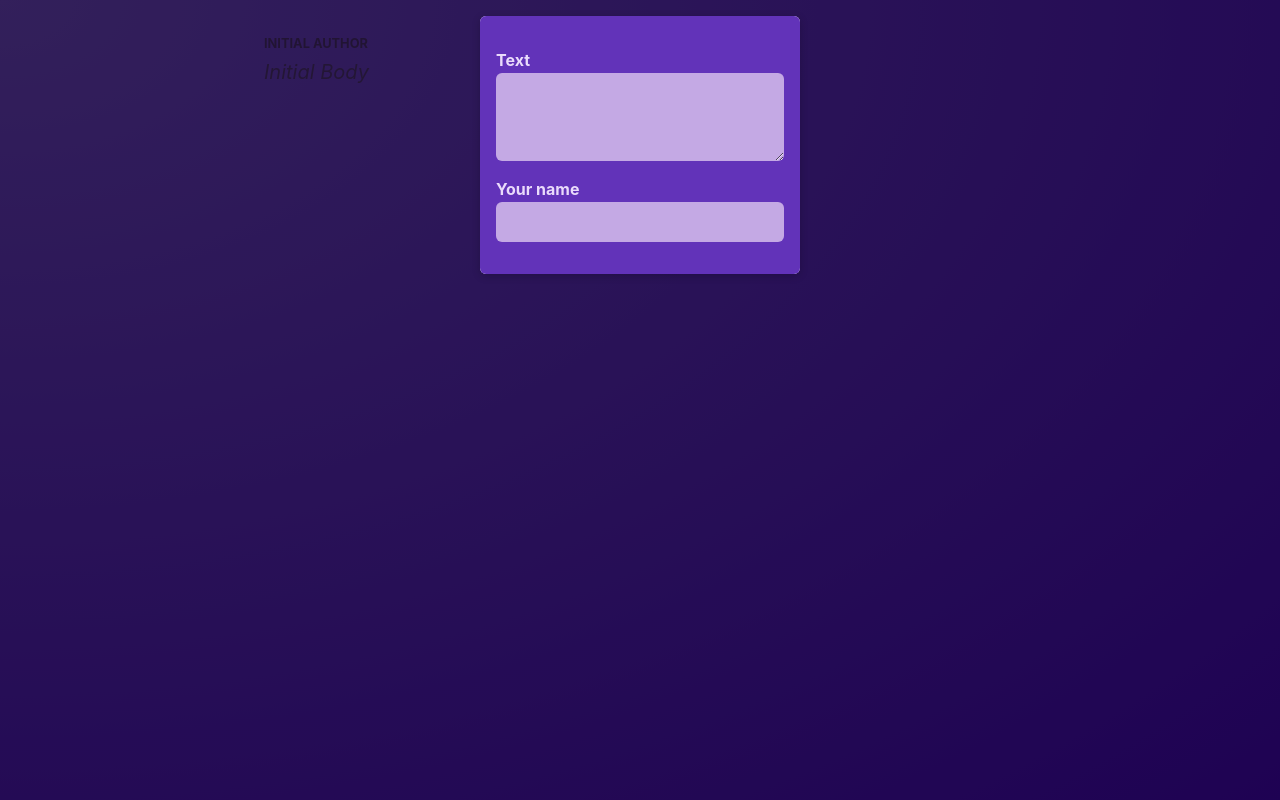
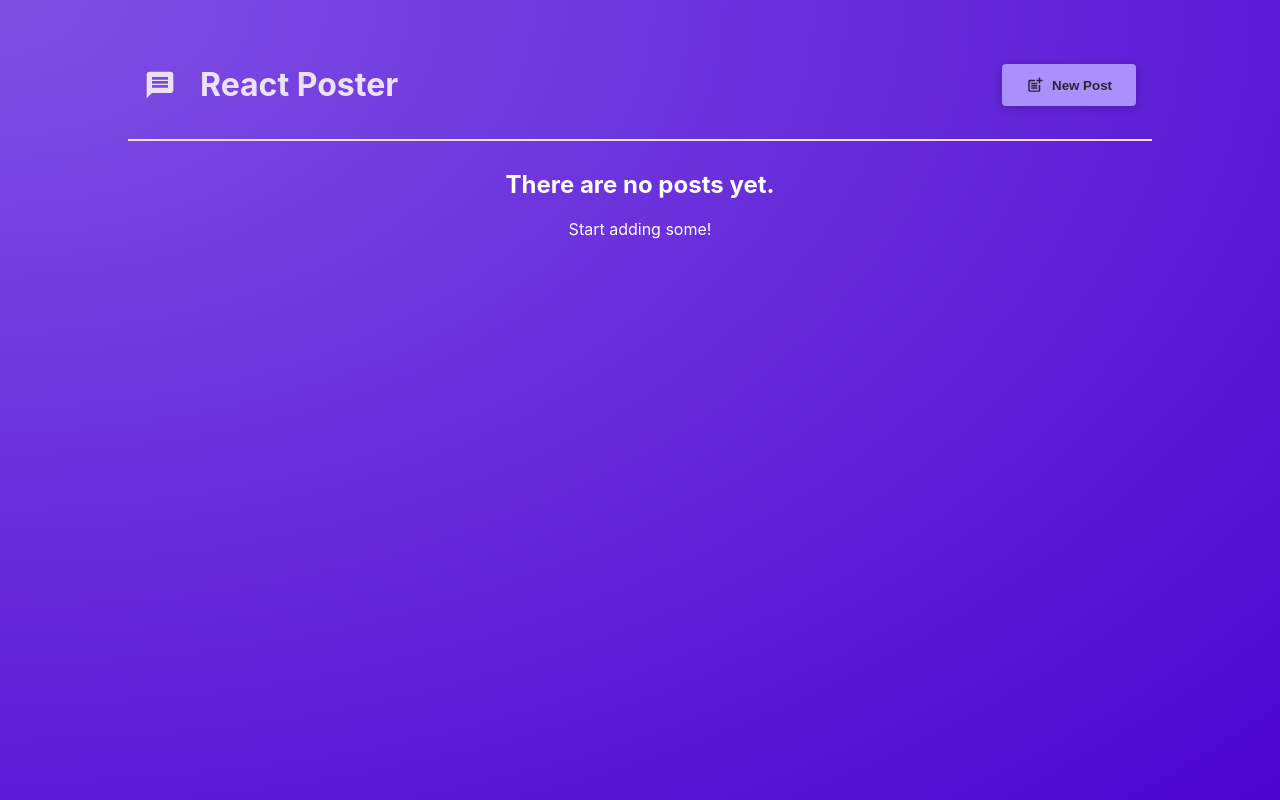
Before and after one commit to harsh141994/React-Basics, a React (Vite) app: page / in a window 1280 px wide. Built offline with nearby package versions, Linux system fonts and the light colour scheme.

Commit message:
handled form, and outputted posts

```diff
--- a/package.json
+++ b/package.json
@@ -10,7 +10,8 @@
   },
   "dependencies": {
     "react": "^18.2.0",
-    "react-dom": "^18.2.0"
+    "react-dom": "^18.2.0",
+    "react-icons": "^5.0.1"
   },
   "devDependencies": {
     "@types/react": "^18.0.17",
--- a/src/App.jsx
+++ b/src/App.jsx
@@ -1,10 +1,29 @@
-import PostsList from "./components/PostsList";
+import { useState } from 'react';
+
+import PostsList from './components/PostsList';
+import MainHeader from './components/MainHeader';
 
 function App() {
+  const [modalIsVisible, setModalIsVisible] = useState(false);
+
+  function showModalHandler() {
+    setModalIsVisible(true);
+  }
+
+  function hideModalHandler() {
+    setModalIsVisible(false);
+  }
+
   return (
-    <main>
-      <PostsList />
-    </main>
+    <>
+      <MainHeader onCreatePost={showModalHandler} />
+      <main>
+        <PostsList
+          isPosting={modalIsVisible}
+          onStopPosting={hideModalHandler}
+        />
+      </main>
+    </>
   );
 }
 
--- /dev/null
+++ b/src/components/MainHeader.jsx
@@ -0,0 +1,22 @@
+import { MdPostAdd, MdMessage } from 'react-icons/md';
+
+import classes from './MainHeader.module.css';
+
+function MainHeader({ onCreatePost }) {
+  return (
+    <header className={classes.header}>
+      <h1 className={classes.logo}>
+        <MdMessage />
+        React Poster
+      </h1>
+      <p>
+        <button className={classes.button} onClick={onCreatePost}>
+          <MdPostAdd size={18} />
+          New Post
+        </button>
+      </p>
+    </header>
+  );
+}
+
+export default MainHeader;
--- /dev/null
+++ b/src/components/MainHeader.module.css
@@ -0,0 +1,36 @@
+.header {
+    /* padding: 2rem 10%; */
+    margin: 2rem 10%;
+    padding: 1rem;
+    text-align: center;
+    display: flex;
+    justify-content: space-between;
+    align-items: center;
+    border-bottom: 2px solid #ece1fa;
+  }
+
+  .logo {
+    font-size: 2rem;
+    display: flex;
+    gap: 1.5rem;
+    align-items: center;
+    color: #ece1fa;
+  }
+
+  .button {
+    display: inline-flex;
+    align-items: center;
+    gap: 0.5rem;
+    padding: 0.75rem 1.5rem;
+    background-color: #a990fb;
+    color: #2a2630;
+    border: none;
+    border-radius: 4px;
+    box-shadow: 0 2px 8px rgba(0, 0, 0, 0.2);
+    cursor: pointer;
+    font-weight: bold;
+  }
+
+  .button:hover {
+    background-color: #8c6cf7;
+  }
--- a/src/components/Modal.jsx
+++ b/src/components/Modal.jsx
@@ -1,13 +1,14 @@
-import classes from "./Modal.module.css";
+import classes from './Modal.module.css';
+
 function Modal({ children, onClose }) {
-  // children is a special prop from the parent (where it is used)
   return (
     <>
       <div className={classes.backdrop} onClick={onClose} />
-      <dialog open={true} className={classes.modal}>
+      <dialog open className={classes.modal}>
         {children}
       </dialog>
     </>
   );
 }
+
 export default Modal;
--- a/src/components/NewPost.jsx
+++ b/src/components/NewPost.jsx
@@ -1,17 +1,44 @@
-import classes from "./NewPost.module.css";
-import { useState } from "react";
+import { useState } from 'react';
 
-function NewPost(props) {   // props is something we automatically get (this is passed from the parent)
+import classes from './NewPost.module.css';
+
+function NewPost({ onCancel, onAddPost}) {
+  const [enteredBody, setEnteredBody] = useState('');
+  const [enteredAuthor, setEnteredAuthor] = useState('');
+
+  function bodyChangeHandler(event) {
+    setEnteredBody(event.target.value);
+  }
+
+  function authorChangeHandler(event) {
+    setEnteredAuthor(event.target.value);
+  }
+
+  function submitHandler(event) {
+    event.preventDefault();
+    const postData = {
+      body: enteredBody,
+      author: enteredAuthor
+    };
+    onAddPost(postData);
+    onCancel();
+  }
 
   return (
-    <form className={classes.form}>
+    <form className={classes.form} onSubmit={submitHandler}>
       <p>
         <label htmlFor="body">Text</label>
-        <textarea id="body" required rows={3} onChange={props.onBodyChange} />
+        <textarea id="body" required rows={3} onChange={bodyChangeHandler} />
       </p>
       <p>
         <label htmlFor="name">Your name</label>
-        <input type="text" id="name" required onChange={props.onAuthorChange} />
+        <input type="text" id="name" required onChange={authorChangeHandler} />
+      </p>
+      <p className={classes.actions}>
+        <button type="button" onClick={onCancel}>
+          Cancel
+        </button>
+        <button>Submit</button>
       </p>
     </form>
   );
--- a/src/components/Post.jsx
+++ b/src/components/Post.jsx
@@ -1,10 +1,11 @@
-import classes from "./Post.module.css";
-function Post({author, body}) {
+import classes from './Post.module.css';
+
+function Post({ author, body }) {
   return (
-    <div className={classes.Post}>
+    <li className={classes.post}>
       <p className={classes.author}>{author}</p>
       <p className={classes.text}>{body}</p>
-    </div>
+    </li>
   );
 }
 
--- a/src/components/PostsList.jsx
+++ b/src/components/PostsList.jsx
@@ -1,47 +1,39 @@
+import { useState } from "react";
+
 import Post from "./Post";
-import classes from "./PostsList.module.css";
 import NewPost from "./NewPost";
 import Modal from "./Modal";
-import { useState } from "react";
+import classes from "./PostsList.module.css";
 
-function PostsList() {
-  const [enteredBody, setEnteredBody] = useState("Initial Body");
-  const [enteredAuthor, setEnteredAuthor] = useState("Initial Author");
-  const [modalIsVisible, setModalIsVisible] = useState(true);
+function PostsList({ isPosting, onStopPosting }) {
+  const [posts, setPosts] = useState([]);
 
-  function bodyChangeHandler(event) {
-    // event is something we automatically get when used with event listener
-    setEnteredBody(event.target.value);
+  function addPostHandler(postData) {
+    // new state depends on the old state
+    // new post needs to be put on top of existing posts
+    setPosts((existingPosts) => [postData, ...existingPosts]);
   }
-
-  function authorChangeHandler(event) {
-    setEnteredAuthor(event.target.value);
-  }
-
-  function hideModalHandler(event) {
-    setModalIsVisible(false);
-  }
-
-  let modalContent;
-  if (modalIsVisible) {
-    modalContent = (
-      <Modal onClose={hideModalHandler}>
-        {/* // passing the function bodyChangeHandler in props to the NewPost */}
-        <NewPost
-          onBodyChange={bodyChangeHandler}
-          onAuthorChange={authorChangeHandler}
-        />
-      </Modal>
-    );
-  }
-
   return (
     <>
-      {modalContent}
-      <ul className={classes.posts}>
-        <Post author={enteredAuthor} body={enteredBody} />
-        <Post author="Varshney" body="second body" />
-      </ul>
+      {isPosting && (
+        <Modal onClose={onStopPosting}>
+          <NewPost onCancel={onStopPosting} onAddPost={addPostHandler} />
+        </Modal>
+      )}
+      {posts.length > 0 && (
+        <ul className={classes.posts}>
+          {posts.map((post) => (
+            <Post key={post.body} author={post.author} body={post.body} />
+          ))}
+        </ul>
+      )}
+
+      {posts.length === 0 && (
+        <div style={{ textAlign: "center", color: "white" }}>
+          <h2>There are no posts yet.</h2>
+          <p>Start adding some!</p>
+        </div>
+      )}
     </>
   );
 }
```
Also changed, not shown: 1 other file (tests, documents, lock files or other folders).
